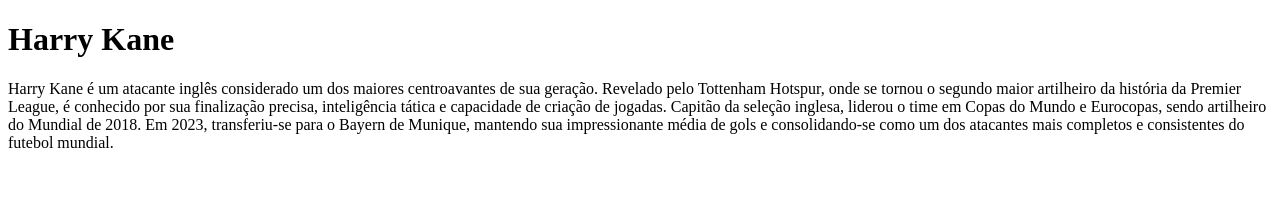
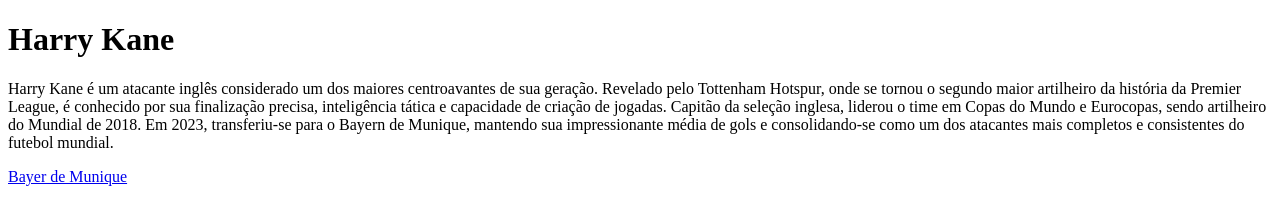
Before and after one commit to iagoclima22/desafio1github, a plain HTML site: page index.html in a window 1280 px wide. Drawn offline with Linux system fonts and the light colour scheme.

Commit message:
adicionando link no index.html para a pagina bayern.html

```diff
--- a/index.html
+++ b/index.html
@@ -9,5 +9,7 @@
     <h1>Harry Kane</h1>
     <p>Harry Kane é um atacante inglês considerado um dos maiores centroavantes de sua geração. Revelado pelo Tottenham Hotspur, onde se tornou o segundo maior artilheiro da história da Premier League, é conhecido por sua finalização precisa, inteligência tática e capacidade de criação de jogadas. Capitão da seleção inglesa, liderou o time em Copas do Mundo e Eurocopas, sendo artilheiro do Mundial de 2018. Em 2023, transferiu-se para o Bayern de Munique, mantendo sua impressionante média de gols e consolidando-se como um dos atacantes mais completos e consistentes do futebol mundial.</p>
 
+    <a href="bayern.html">Bayer de Munique</a>
+
 </body>
 </html>
```
